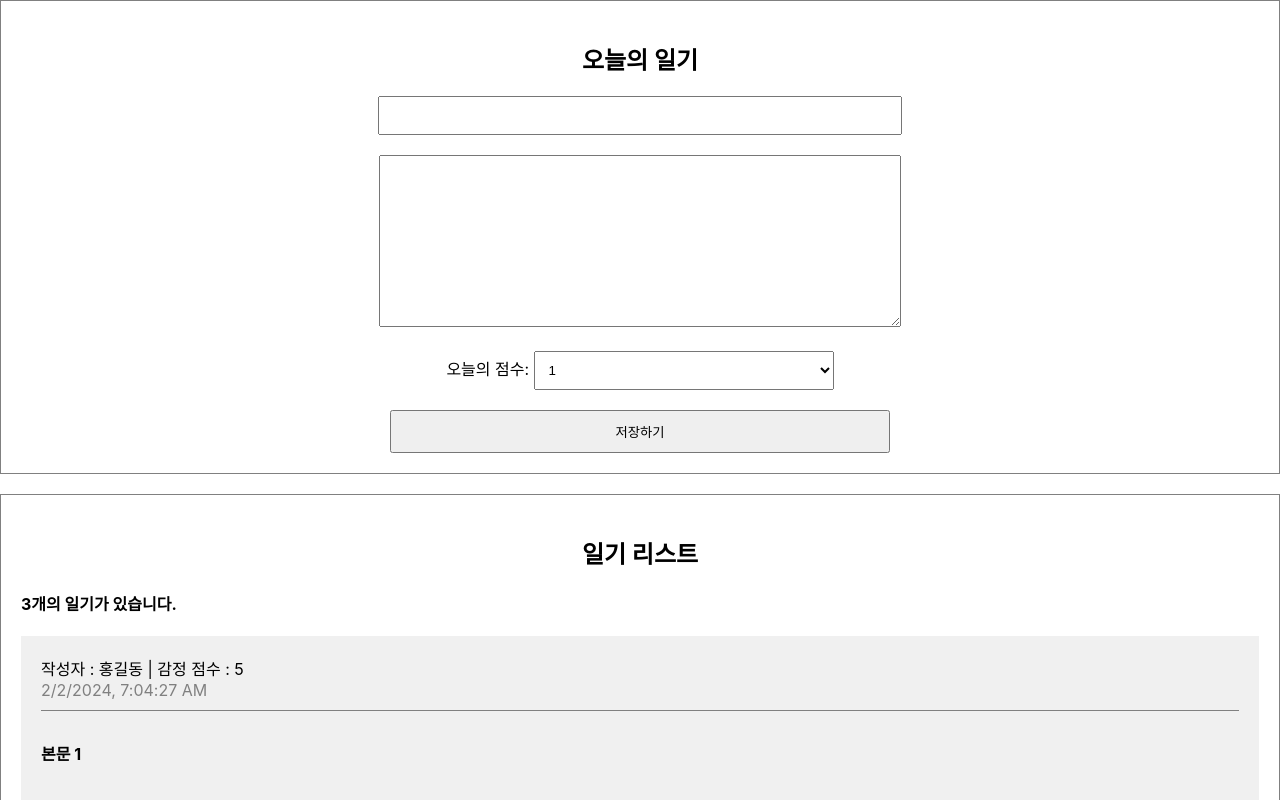
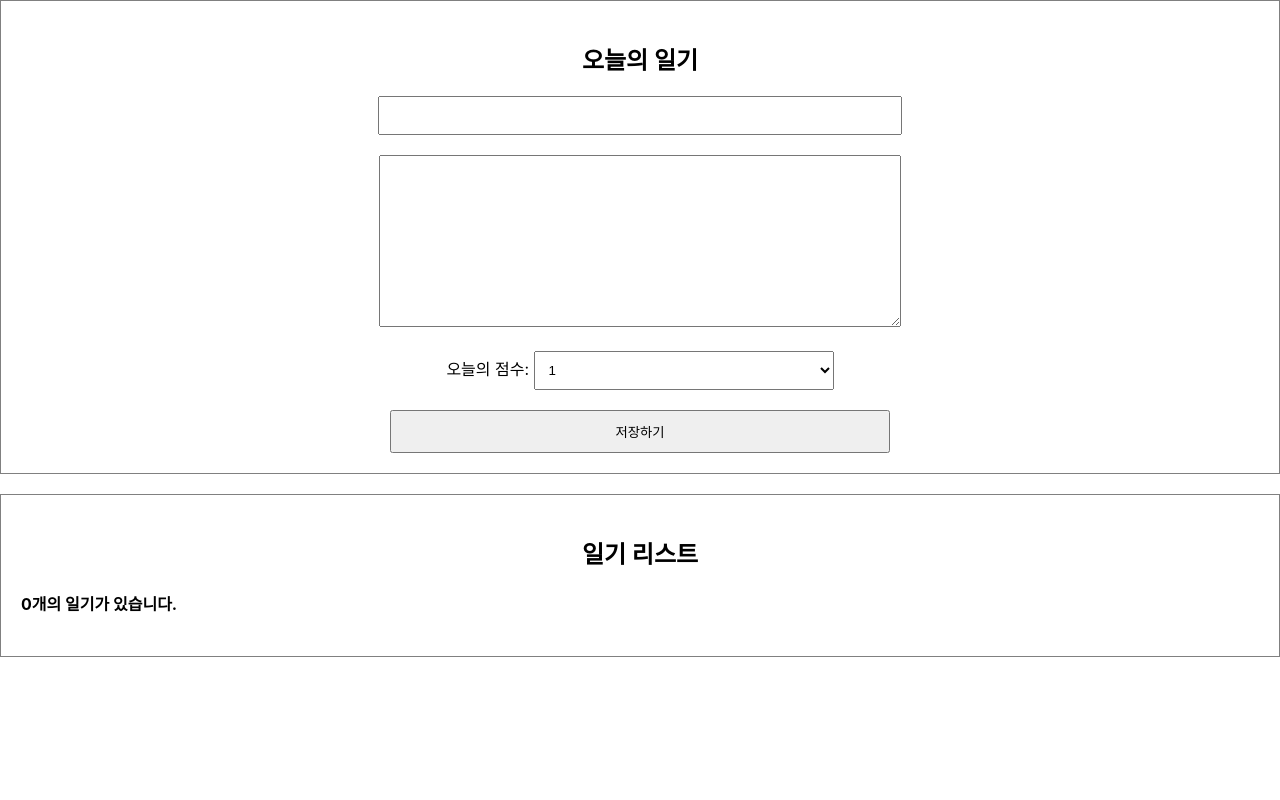
Before and after one commit to taebong98/my-diary, a React (Create React App) app: page / in a window 1280 px wide. Shown: the top 800 px of the page. Built offline with nearby package versions, Linux system fonts and the light colour scheme.

Commit message:
데이터 추가하기

```diff
--- a/src/App.js
+++ b/src/App.js
@@ -1,36 +1,29 @@
+import { useRef, useState } from "react";
 import "./App.css";
 import DiaryEditor from "./DiaryEditor";
 import DiaryList from "./DiaryList";
 
-const dummyList = [
-    {
-        id: 1,
-        author: "홍길동",
-        content: "본문 1",
-        emotion: 5,
-        created_date: new Date().getTime(),
-    },
-    {
-        id: 2,
-        author: "아무개",
-        content: "본문 2",
-        emotion: 3,
-        created_date: new Date().getTime(),
-    },
-    {
-        id: 3,
-        author: "손오공",
-        content: "본문 3",
-        emotion: 1,
-        created_date: new Date().getTime(),
-    },
-];
+function App() {
+    const [data, setData] = useState([]);
 
-function App() {
+    const dataId = useRef(0);
+    const onCreate = (author, content, emotion) => {
+        const created_date = new Date().getTime();
+        const newItem = {
+            author,
+            content,
+            emotion,
+            created_date,
+            id: dataId.current,
+        };
+        dataId.current += 1;
+        setData([newItem, ...data]);
+    };
+
     return (
         <div className="App">
-            <DiaryEditor />
-            <DiaryList diaryList={dummyList} />
+            <DiaryEditor onCreate={onCreate} />
+            <DiaryList diaryList={ data } />
         </div>
     );
 }
--- a/src/DiaryEditor.js
+++ b/src/DiaryEditor.js
@@ -1,6 +1,6 @@
 import { useState, useRef } from "react";
 
-const DiaryEditor = () => {
+const DiaryEditor = ({ onCreate }) => {
     const authorInput = useRef();
     const contentInput = useRef();
     const [state, setState] = useState({
@@ -26,6 +26,13 @@
             contentInput.current.focus();
             return;
         }
+
+        onCreate(state.author, state.content, state.emotion);
+        setState({
+            author: "",
+            content: "",
+            emotion: 1,
+        });
 
         // API 호출
         /*
```
Also changed, not shown: 1 other file (tests, documents, lock files or other folders).
